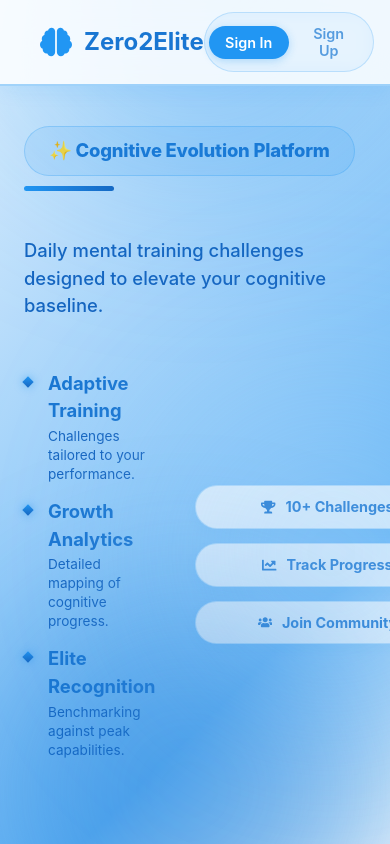
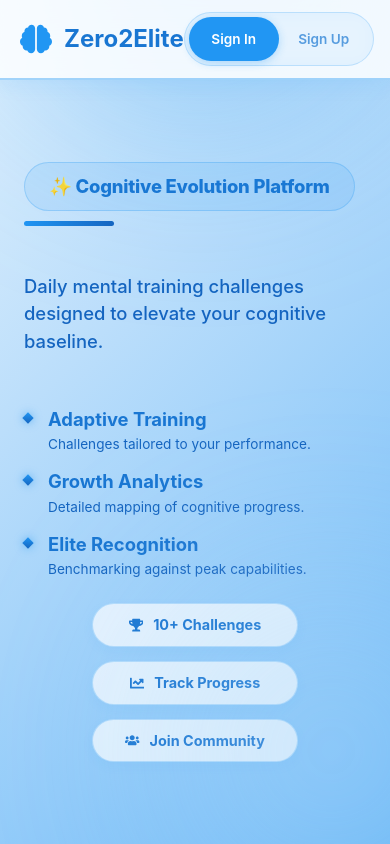
Before and after one commit to ragavan28v/zero2elite, a React (Vite) app: page / in a window 390 px wide. Built offline with nearby package versions, Linux system fonts and the light colour scheme; no server answers.

Commit message:
mobile screen reponsiveness support added

```diff
--- a/src/components/LandingPage.module.css
+++ b/src/components/LandingPage.module.css
@@ -9,6 +9,7 @@
   flex-direction: column;
   perspective: 1200px;
   transform-style: preserve-3d;
+  scroll-behavior: smooth;
 }
 
 /* Background Elements */
@@ -640,23 +641,45 @@
 }
 
 @media (max-width: 768px) {
+  html {
+    scroll-behavior: smooth;
+  }
+
+  .landingContainer {
+    height: auto;
+    min-height: 100vh;
+    max-height: none;
+    overflow-y: auto;
+  }
+
   .mainContent {
     flex-direction: column;
-    overflow-y: auto;
+    overflow: visible;
     height: auto;
     min-height: calc(100vh - 80px);
   }
 
-  .leftColumn,
+  .leftColumn {
+    flex: none;
+    width: 100%;
+    padding: 40px 24px;
+    align-items: flex-start;
+    justify-content: center;
+    min-height: calc(100vh - 80px);
+  }
+
   .rightColumn {
     flex: none;
     width: 100%;
     padding: 40px 24px;
-    align-items: flex-start;
+    justify-content: center;
+    align-items: center;
+    min-height: auto;
   }
 
-  .rightColumn {
-    justify-content: center;
+  .embeddedAuthContainer {
+    max-height: none;
+    overflow-y: visible;
   }
 
   .heroTitle h1 {
@@ -667,13 +690,49 @@
     font-size: 1.15rem;
   }
 
-  .heroStats {
+  .heroContent {
+    max-width: 100%;
+  }
+
+  .featuresAndStatsContainer {
+    flex-direction: column;
+    gap: 24px;
+  }
+
+  .coreFeaturesList {
+    width: 100%;
+  }
+
+  .verticalStatsList {
+    width: 100%;
+    flex-direction: row;
     flex-wrap: wrap;
-    gap: 12px;
+    justify-content: center;
   }
 
   .statItem {
-    width: 100%;
+    width: calc(50% - 7px);
+    min-width: 150px;
     justify-content: center;
   }
+
+  .topNav {
+    padding: 12px 20px;
+  }
+
+  .topNav .authButton {
+    padding: 10px 16px;
+    font-size: 0.85rem;
+    min-height: 44px;
+    min-width: 90px;
+  }
+
+  .feedbackPopup {
+    top: 80px;
+    left: 20px;
+    right: 20px;
+    width: auto;
+    max-width: none;
+    transform: none;
+  }
 }
--- a/src/components/LandingPage.tsx
+++ b/src/components/LandingPage.tsx
@@ -1,4 +1,4 @@
-import { useState, useEffect } from 'react';
+import { useState, useEffect, useRef } from 'react';
 import { FaBrain, FaTrophy, FaChartLine, FaUsers, FaEnvelope, FaLock, FaUser, FaGoogle, FaTimes } from 'react-icons/fa';
 import { useTrackerStore } from '../store';
 import { auth } from '../firebase';
@@ -21,6 +21,7 @@ interface AuthForm {
 }
 
 export default function LandingPage() {
+  const formContainerRef = useRef<HTMLDivElement>(null);
   const {
     setCurrentUser,
     setStartDate,
@@ -42,6 +43,12 @@ export default function LandingPage() {
   const resetAuthFeedback = () => {
     setAuthError(null);
     setAuthSuccess(null);
+  };
+
+  const scrollToForm = () => {
+    if (formContainerRef.current) {
+      formContainerRef.current.scrollIntoView({ behavior: 'smooth', block: 'start' });
+    }
   };
 
   useEffect(() => {
@@ -212,6 +219,7 @@ export default function LandingPage() {
               setIsLogin(true);
               setIsPasswordReset(false);
               resetAuthFeedback();
+              scrollToForm();
             }}
             className={`${styles.authButton} ${isLogin ? styles.active : ''}`}
           >
@@ -222,6 +230,7 @@ export default function LandingPage() {
               setIsLogin(false);
               setIsPasswordReset(false);
               resetAuthFeedback();
+              scrollToForm();
             }}
             className={`${styles.authButton} ${!isLogin ? styles.active : ''}`}
           >
@@ -289,7 +298,7 @@ export default function LandingPage() {
         </div>
 
         {/* Right Column: Embedded Form Blending into Surface */}
-        <div className={styles.rightColumn}>
+        <div className={styles.rightColumn} ref={formContainerRef}>
           <div className={styles.embeddedAuthContainer}>
             {isLogin ? (
               <form onSubmit={isPasswordReset ? handlePasswordReset : handleSubmit} className={styles.authForm}>
```
